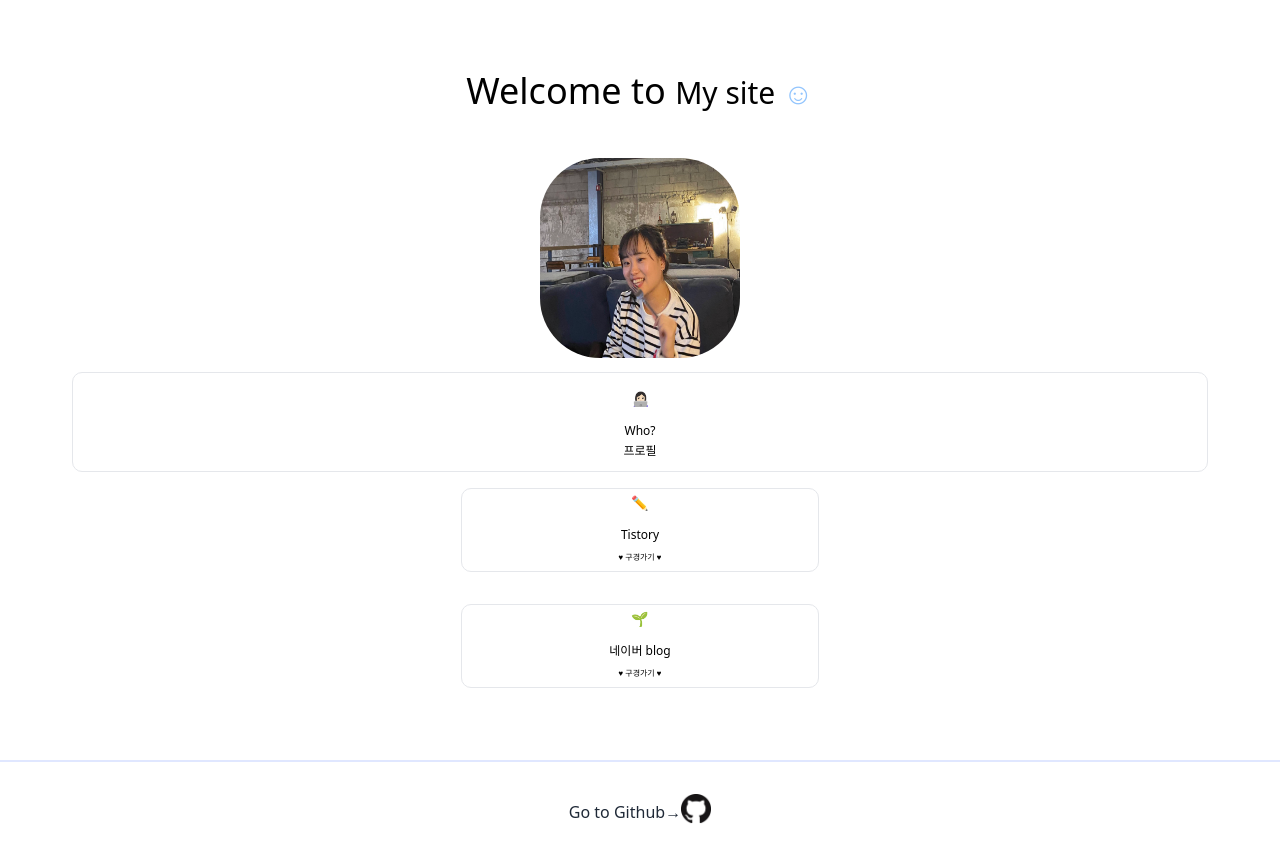
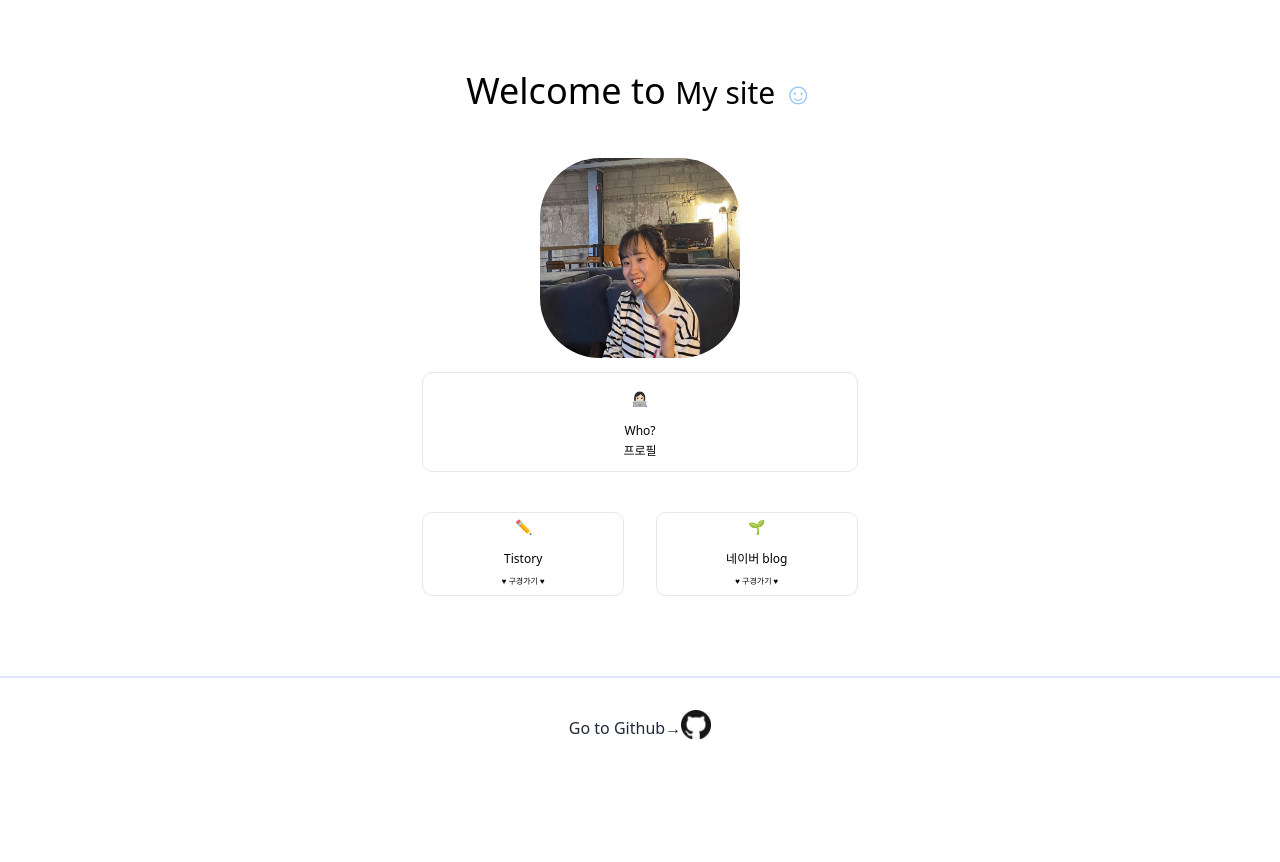
Before and after one commit to soo24/nextjs-soo, a Next.js app: page / in a window 1280 px wide. After the commit the page ends 800 px from the top, so only its background shows below. Built offline with nearby package versions, Linux system fonts and the light colour scheme.

Commit message:
buttons aligned using tailwindcss grid

```diff
--- a/pages/index.js
+++ b/pages/index.js
@@ -22,15 +22,15 @@ export default function Home() {
 
         <div className='mt-[40px]'>
           <Image src={profilePic} className="rounded-[30%]"
-               height={200} width={200} alt="수연프로필사진"/>
+            height={200} width={200} alt="수연프로필사진" />
         </div>
 
-        <div className="md:table grid grid-cols-3 gap-4 items-center justify-center flex-wrap w-full flex-col">
+        <div className="md:grid grid-cols-10 grid-rows-2 gap-4 items-center justify-center flex-wrap w-full flex-col">
           {/* link로 다른창으로 넘어가보기 */}
           {/* <h1 className="m-2 p-6 text-justify border-solid rounded-[10px] border-[1px] border-gray-200
            hover:text-blue-500 hover:border-blue-600 cursor-pointer"> */}
 
-          <div className="col-start-2 m-2 p-3 text-center border-solid rounded-[10px] border-[1px] border-gray-200
+          <div className="col-start-4 col-span-4 m-2 p-3 text-center border-solid rounded-[10px] border-[1px] border-gray-200
            hover:text-blue-500 hover:border-blue-600 cursor-pointer">
 
             {/* 여기가 에러다! */}
@@ -42,14 +42,8 @@ export default function Home() {
                 <p className="mt-1 font-normal text-xs"> 프로필 </p>
               </div>
             </Link>
-
           </div>
-
-        </div>
-
-        <div className="grid grid-cols-3 gap-4 items-center justify-center flex-wrap w-full flex-row">
-          {/* a태그로 하이퍼링크로 넘어가보기 */}
-          <h1 className="col-start-2 m-2  text-center border-solid rounded-[10px] border-[1px] border-gray-200
+          <div className="col-start-4 col-span-2 m-2  text-center border-solid rounded-[10px] border-[1px] border-gray-200
             hover:text-blue-500 hover:border-blue-600 cursor-pointer">
             <a href='https://soo24.tistory.com' target='_blank' rel="noreferrer noopener">
 
@@ -58,9 +52,8 @@ export default function Home() {
                 <p className="mt-1 font-normal text-[0.5rem]"> &hearts; 구경가기 &hearts;</p>
               </h2>
             </a>
-          </h1>
-
-          <h1 className="col-start-2 m-2 text-justify border-solid rounded-[10px] border-[1px] border-gray-200
+          </div>
+          <div className="col-start-6 col-span-2 m-2 text-justify border-solid rounded-[10px] border-[1px] border-gray-200
             hover:text-blue-500 hover:border-blue-600 cursor-pointer">
             <a href="https://blog.naver.com/sooyeon7_7" target='_blank' rel="noreferrer noopener" >
               <h2 className="text-center m-1 text-sm"> ‍🌱
@@ -68,7 +61,8 @@ export default function Home() {
                 <p className="mt-1 font-normal text-[0.5rem]"> &hearts; 구경가기 &hearts;</p>
               </h2>
             </a>
-          </h1>
+          </div>
+
         </div>
 
       </main>
@@ -77,7 +71,7 @@ export default function Home() {
       <footer className="flex flex-1 p-8 border-t-2 border-solid border-indigo-100 justify-center items-center text-gray-800">
         Go to Github&rarr;
         <a href="https://github.com/soo24/nextjs-soo" target='_blank' rel="noreferrer noopener">
-            <Image height={30} width={30} className='h-8 m-4' src='/imgs/github.png'/>
+          <Image height={30} width={30} className='h-8 m-4' src='/imgs/github.png' />
         </a>
       </footer>
 
```
Lines whose indentation alone changed are shown as unchanged.
